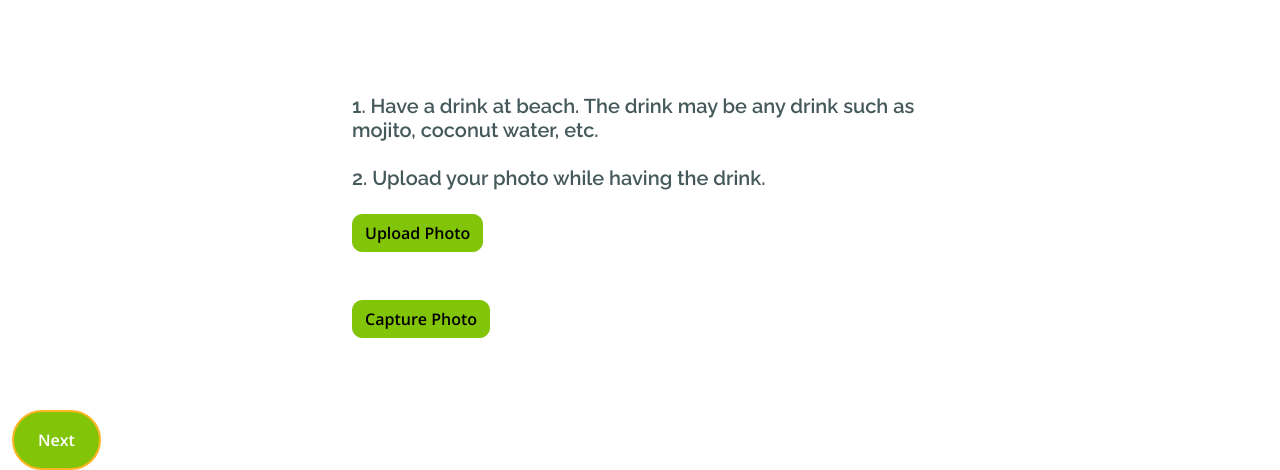
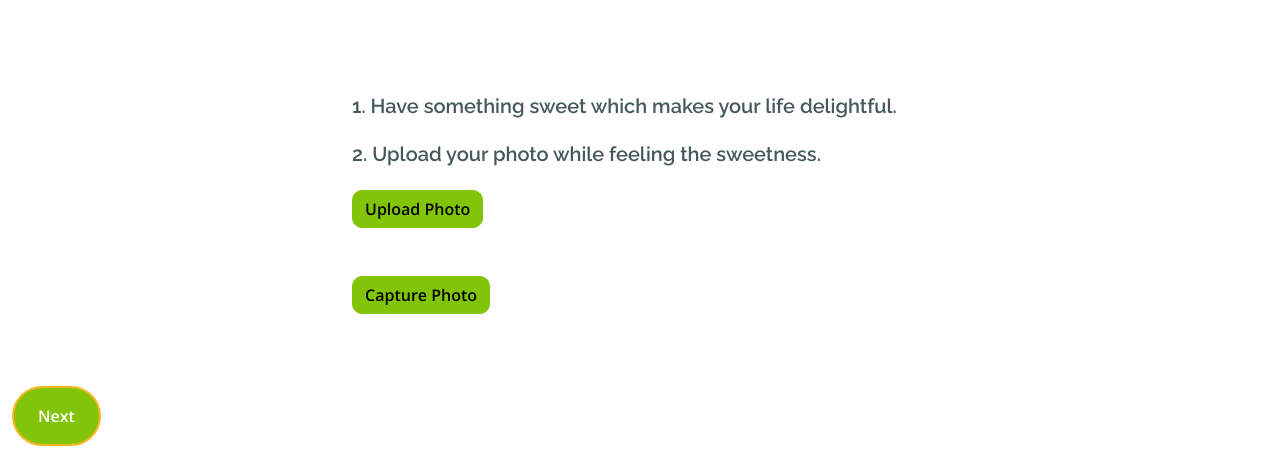
Before and after one commit to GoaHuntersQuiz/quizTime, a plain HTML site: page task2.html in a window 1280 px wide. Shown: the part 330-800 px from the top of the page. Drawn offline with nearby package versions, Linux system fonts and the light colour scheme.

Commit message:
Update task2.html
Sweets

```diff
--- a/task2.html
+++ b/task2.html
@@ -100,8 +100,8 @@
         <!-- Fruits Shop Start-->
         <div class="container-fluid fruite py-5">
             <div class="container py-5">
-                <h5 class="mb-4">1. Have a drink at beach. The drink may be any drink such as mojito, coconut water, etc.</h5>
-                <h5 class="mb-4">2. Upload your photo while having the drink.</h5>
+                <h5 class="mb-4">1. Have something sweet which makes your life delightful.</h5>
+                <h5 class="mb-4">2. Upload your photo while feeling the sweetness.</h5>
                 <div id="uploadSection" class="mb-4">
                     <button id="uploadButton" class="btn btn-primary">Upload Photo</button>
                     <br>
```
